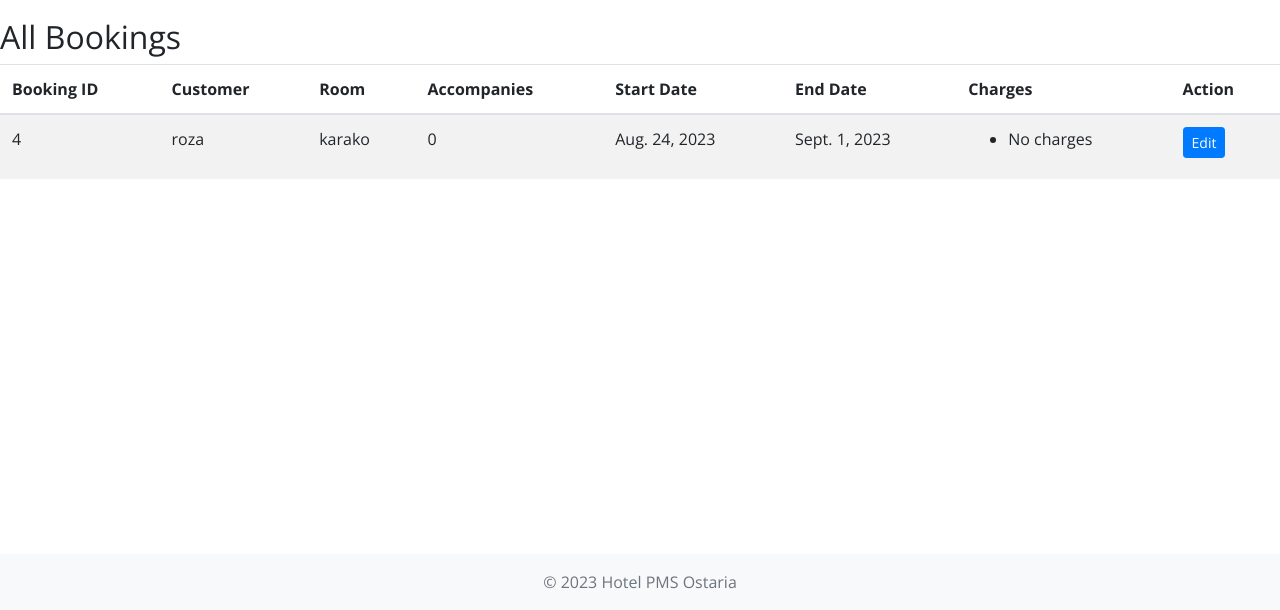
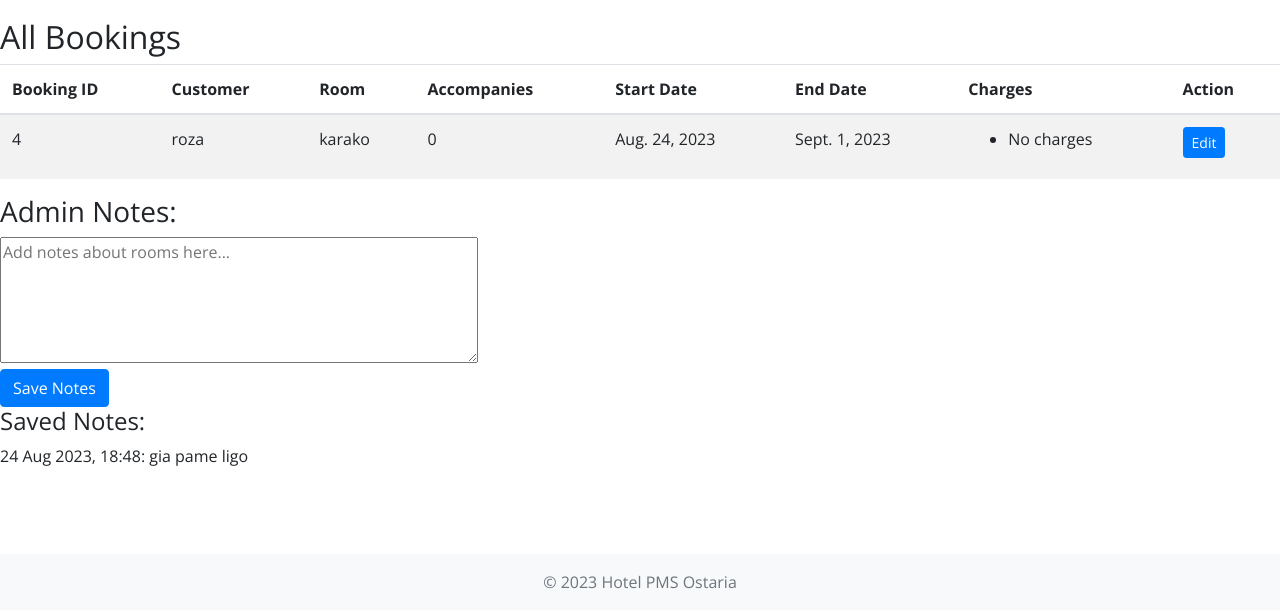
Before and after one commit to jagonzas/hotelPMS, a Django app: page /list_bookings/ in a window 1280 px wide. Shown: the part 190-800 px from the top of the page. Run offline with Django 4.2, Linux system fonts and the light colour scheme; a user stored in the database is signed in; data comes from the database, SQL or seed files in the repository; both versions use the stored data as it was after the commit; data that the repository does not hold is empty; some libraries are stand-ins or nearby versions.

Commit message:
added notes section for admin when viewing bookings

```diff
--- a/hotel_management/urls.py
+++ b/hotel_management/urls.py
@@ -29,6 +29,7 @@ urlpatterns = [
     path('home/', views.home, name='home'),
     path('about/', views.about, name='about'),
     path('login/', login_view, name='login'),
+    path('save_notes/', views.save_notes, name='save_notes'),
     path('approve_registration', views.approve_registration, name='approve_registration'),
     path('list_bookings/', views.list_bookings, name='list_bookings'),
     path('edit_booking/<int:booking_id>/', views.edit_booking, name='edit_booking'),
--- a/hotel_pms/admin.py
+++ b/hotel_pms/admin.py
@@ -1,5 +1,5 @@
 from django.contrib import admin
-from .models import Room, RoomImage, Booking, ExtraCharge, BookingCharge
+from .models import Room, RoomImage, Booking,AdminNotes, ExtraCharge, BookingCharge
 
 
 
@@ -11,6 +11,8 @@ class BookingAdmin(admin.ModelAdmin):
     inlines = [BookingChargeInline]
 
 
+class AdminNotesAdmin(admin.ModelAdmin):
+    list_display = ('note', 'created_at')
 
 class RoomImageInline(admin.TabularInline):
     model = RoomImage
@@ -20,6 +22,7 @@ class RoomAdmin(admin.ModelAdmin):
     inlines = [RoomImageInline]
 
 
+admin.site.register(AdminNotes)
 
 admin.site.register(Room, RoomAdmin)
 admin.site.register(Booking, BookingAdmin)
--- a/hotel_pms/models.py
+++ b/hotel_pms/models.py
@@ -120,3 +120,12 @@ class StaffRegistrationRequest(models.Model):
     password = models.CharField(max_length=128)
     staff_id = models.CharField(max_length=20)
     is_approved = models.BooleanField(default=False)
+
+
+
+class AdminNotes(models.Model):
+    note = models.TextField()
+    timestamp = models.DateTimeField(auto_now_add=True)
+
+    def __str__(self):
+        return self.note[:50]  # This returns the first 50 characters of the note for better representation.
--- a/hotel_pms/templates/hotel_pms/list_bookings.html
+++ b/hotel_pms/templates/hotel_pms/list_bookings.html
@@ -46,4 +46,25 @@
     </tbody>
 </table>
 
+
+<!-- Notes Section -->
+<div class="notes-section">
+    <h3>Admin Notes:</h3>
+    <form method="POST" action="{% url 'save_notes' %}">
+        {% csrf_token %}
+        <textarea name="notes" rows="5" cols="50" placeholder="Add notes about rooms here..."></textarea>
+        <br>
+        <input type="submit" value="Save Notes" class="btn btn-primary">
+    </form>
+    <div class="saved-notes">
+        <h4>Saved Notes:</h4>
+        {% for note in admin_notes %}
+        <p>{{ note.timestamp|date:"d M Y, H:i" }}: {{ note.note }}</p>
+        {% empty %}
+        <p>No notes saved.</p>
+        {% endfor %}
+    </div>
+</div>
+
+
 {% endblock %}
--- a/hotel_pms/views.py
+++ b/hotel_pms/views.py
@@ -6,7 +6,7 @@ from django import forms
 from django.contrib.auth.models import Group
 from django.shortcuts import get_object_or_404
 from django.contrib.auth.decorators import login_required, user_passes_test
-from .models import Room, Booking, Payment, Customer, Staff, StaffRegistrationRequest, RoomImage, BookingCharge
+from .models import Room, Booking, Payment, Customer, Staff, StaffRegistrationRequest, AdminNotes ,RoomImage, BookingCharge
 from django.contrib.auth.models import User
 from django.contrib.auth.hashers import make_password
 from django.template.loader import render_to_string
@@ -242,14 +242,31 @@ def view_rooms(request):
 
 #Add room functionality only for admin
 
+
+
+def save_notes(request):
+    if request.method == "POST":
+        note_text = request.POST.get('notes')
+        if note_text:
+            AdminNotes.objects.create(note=note_text)
+        return redirect('list_bookings')  # Redirect back to the booking list after saving.
+
 @login_required
 def list_bookings(request):
     if not request.user.is_staff: # or `if not request.user.is_superuser:` if you want to restrict this only to superusers.
         return redirect('home') # or some other page
 
+
+    admin_notes = AdminNotes.objects.all().order_by('-timestamp')
+
+
     # Order by start_date in ascending order
     bookings = Booking.objects.order_by('start_date')
-    return render(request, 'hotel_pms/list_bookings.html', {'bookings': bookings})
+    context = {
+        'admin_notes': admin_notes,
+        'bookings': bookings
+    }
+    return render(request, 'hotel_pms/list_bookings.html', context)
 
 @user_passes_test(lambda u: u.is_superuser, login_url='login')
 def add_room(request):
```
Also changed, not shown: db.sqlite3, hotel_pms/migrations/0015_adminnotes_alter_bookingcharge_unique_together.py (added).
